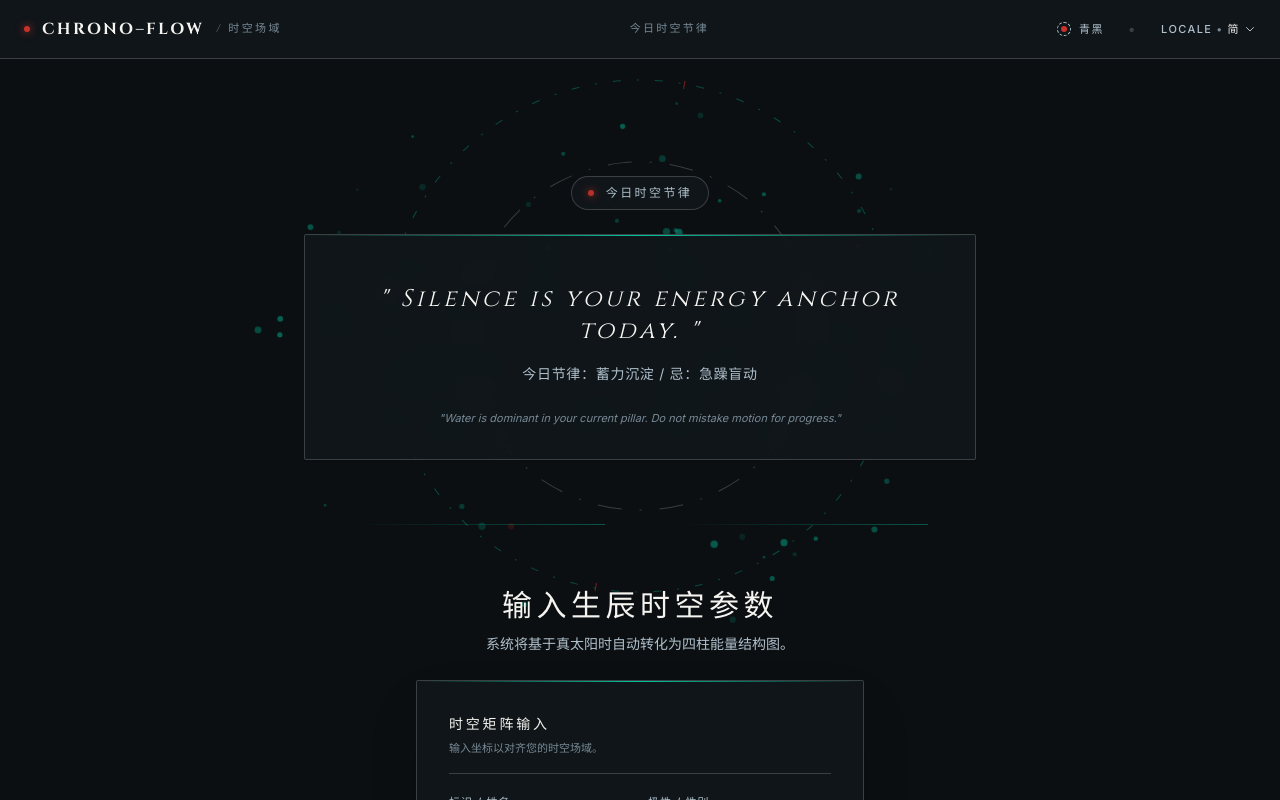
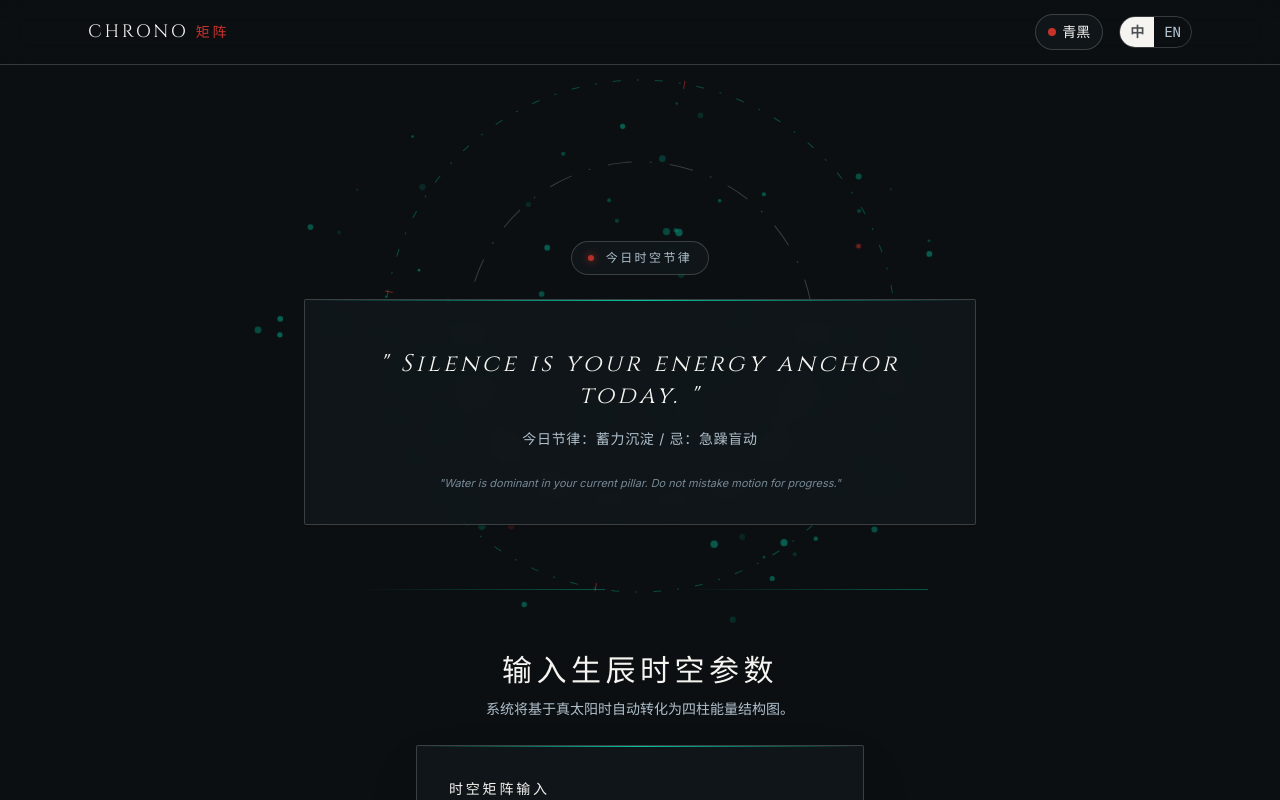
Before and after one commit to wxu198024-art/chrono-flow, a Next.js app: page / in a window 1280 px wide. Shown: the top 800 px of the page. Built offline with nearby package versions, Linux system fonts and the light colour scheme.

Commit message:
Update Header.tsx

```diff
--- a/components/Header.tsx
+++ b/components/Header.tsx
@@ -1,119 +1,51 @@
 'use client';
 
-import { useState, useRef, useEffect } from 'react';
+import React from 'react';
 import Link from 'next/link';
+import { useLanguage } from '@/context/LanguageContext';
 import { useTheme } from '@/context/ThemeContext';
-import { useLanguage, Locale } from '@/context/LanguageContext';
 
 export default function Header() {
+  const { lang, setLang } = useLanguage();
   const { theme, toggleTheme } = useTheme();
-  const { locale, setLocale, dict } = useLanguage();
-  const [isLangOpen, setIsLangOpen] = useState(false);
-  const langDropdownRef = useRef<HTMLDivElement>(null);
-
-  useEffect(() => {
-    const handleClickOutside = (event: MouseEvent) => {
-      if (langDropdownRef.current && !langDropdownRef.current.contains(event.target as Node)) {
-        setIsLangOpen(false);
-      }
-    };
-    document.addEventListener('mousedown', handleClickOutside);
-    return () => document.removeEventListener('mousedown', handleClickOutside);
-  }, []);
-
-  // 语言选项清单
-  const languages: { code: Locale; label: string }[] = [
-    { code: 'en', label: 'English (EN)' },
-    { code: 'ja', label: '日本語' },
-    { code: 'zh-TW', label: '繁體中文' },
-    { code: 'zh-CN', label: '简体中文' },
-  ];
 
   return (
-    <header className="fixed top-0 left-0 right-0 z-50 bg-[var(--bg-card)] backdrop-blur-md border-b border-[var(--border-line)] px-6 py-4 flex justify-between items-center text-xs tracking-widest uppercase transition-colors duration-300">
-
-      {/* 1. Logo 区域 */}
-      <Link href="/" className="flex items-center space-x-3 font-serif-title font-bold text-sm text-[var(--text-primary)] hover:opacity-80 transition-opacity">
-        <span className="cinnabar-dot"></span>
-        <span>{dict.brand || 'CHRONO–FLOW'}</span>
-        {dict.subtitle && (
-          <span className="text-[var(--text-muted)] font-normal text-[11px] hidden sm:inline">
-            / {dict.subtitle}
-          </span>
-        )}
+    <header className="sticky top-0 z-50 w-full border-b border-[var(--border-line)] bg-[var(--bg-card)]/80 backdrop-blur-md transition-colors duration-300">
+      <div className="max-w-6xl mx-auto px-6 h-16 flex items-center justify-between">
+        {/* LOGO / 站点名称 */}
+        <Link href="/" className="font-serif-title text-lg tracking-widest text-[var(--text-primary)] hover:opacity-80 transition-opacity">
+          CHRONO <span className="text-xs text-[var(--cinnabar)]">矩阵</span>
         </Link>
 
-      {/* 2. 今日时空节律 */}
-      <div className="hidden md:flex items-center space-x-2 stems-matrix text-[11px]">
-        <span>{dict.todayRhythm || 'Temporal Rhythm'}</span>
-      </div>
-
-      {/* 3. 右侧控制区：主题切换 + LOCALE 语言切换 */}
-      <div className="flex items-center space-x-6 text-[var(--text-secondary)]">
-
-        {/* 主题切换按钮（青黑 / 暖沙） */}
+        {/* 全局唯一控制区：语言与风格 */}
+        <div className="flex items-center space-x-4 text-xs font-mono">
+          {/* 风格切换 */}
           <button
             onClick={toggleTheme}
-          className="flex items-center space-x-2 hover:text-[var(--text-primary)] transition-colors text-[11px] font-medium"
-          title="Toggle Theme"
+            className="px-3 py-1.5 rounded-full border border-[var(--border-line)] bg-[var(--bg-card)] text-[var(--text-primary)] hover:border-[var(--border-line-hover)] transition-all flex items-center space-x-1.5"
+            title="切换场域风格"
           >
-          <span className={`w-3.5 h-3.5 rounded-full border border-[var(--text-secondary)] flex items-center justify-center transition-all ${
-            theme === 'dark' ? 'border-dashed' : 'border-solid bg-[var(--text-primary)]'
-          }`}>
-            {theme === 'dark' && <span className="w-1.5 h-1.5 rounded-full bg-[var(--cinnabar)]"></span>}
-          </span>
-          <span>{theme === 'dark' ? (dict.themeDark || '青黑') : (dict.themeLight || '暖沙')}</span>
+            <span className="w-2 h-2 rounded-full bg-[var(--cinnabar)]"></span>
+            <span>{theme === 'dark' ? '青黑' : '暖沙'}</span>
           </button>
 
-        <span className="text-[var(--border-line)]">•</span>
-
-        {/* 多语言切换 Popover */}
-        <div className="relative" ref={langDropdownRef}>
+          {/* 语言切换 */}
+          <div className="flex items-center border border-[var(--border-line)] rounded-full overflow-hidden">
             <button
-            onClick={() => setIsLangOpen(!isLangOpen)}
-            className="flex items-center space-x-1 hover:text-[var(--text-primary)] transition-colors text-[11px] font-medium uppercase"
+              onClick={() => setLang && setLang('zh')}
+              className={`px-2.5 py-1 transition-colors ${lang === 'zh' ? 'bg-[var(--text-primary)] text-[var(--bg-card)] font-bold' : 'text-[var(--text-secondary)] hover:text-[var(--text-primary)]'}`}
             >
-            <span>LOCALE</span>
-            <span className="text-[var(--text-muted)]">•</span>
-            <span className="text-[var(--text-primary)]">
-              {locale === 'en' ? 'EN' : locale === 'ja' ? '日' : locale === 'zh-TW' ? '繁' : '简'}
-            </span>
-            <svg
-              className={`w-3 h-3 ml-0.5 transition-transform duration-200 ${isLangOpen ? 'rotate-180' : ''}`}
-              fill="none"
-              stroke="currentColor"
-              viewBox="0 0 24 24"
+              中
+            </button>
+            <button
+              onClick={() => setLang && setLang('en')}
+              className={`px-2.5 py-1 transition-colors ${lang === 'en' ? 'bg-[var(--text-primary)] text-[var(--bg-card)] font-bold' : 'text-[var(--text-secondary)] hover:text-[var(--text-primary)]'}`}
             >
-              <path strokeLinecap="round" strokeLinejoin="round" strokeWidth={2} d="M19 9l-7 7-7-7" />
-            </svg>
+              EN
             </button>
-
-          {/* 下拉 Popover 菜单 */}
-          {isLangOpen && (
-            <div className="absolute right-0 mt-3 w-36 bg-[var(--bg-card)] border border-[var(--border-line)] backdrop-blur-xl shadow-2xl rounded-sm py-1.5 z-50">
-              {languages.map((langItem) => (
-                <button
-                  key={langItem.code}
-                  onClick={() => {
-                    setLocale(langItem.code);
-                    setIsLangOpen(false);
-                  }}
-                  className={`w-full text-left px-4 py-2 text-[11px] tracking-wider transition-colors flex items-center justify-between ${
-                    locale === langItem.code
-                      ? 'text-[var(--text-primary)] bg-[var(--accent-glow)] font-medium'
-                      : 'text-[var(--text-secondary)] hover:text-[var(--text-primary)] hover:bg-[var(--input-bg)]'
-                  }`}
-                >
-                  <span>{langItem.label}</span>
-                  {locale === langItem.code && <span className="cinnabar-dot"></span>}
-                </button>
-              ))}
           </div>
-          )}
         </div>
-
       </div>
-
     </header>
   );
 }
```
Lines whose indentation alone changed are shown as unchanged.
